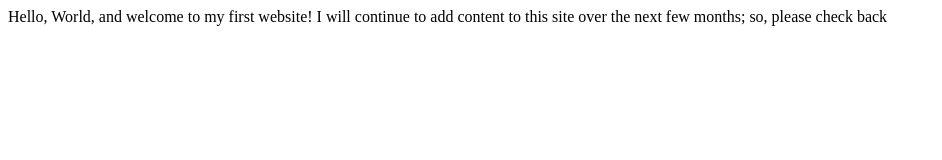
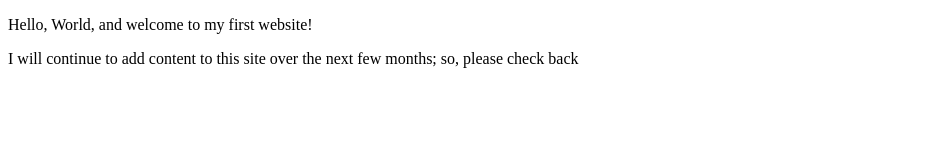
Before and after one commit to ghostboygod/lavigneg.github.io, a plain HTML site: page index.html in a window 1280 px wide. Shown: the whole page, without its empty margins (0-942 px from the left). Drawn offline with Linux system fonts and the light colour scheme.

Commit message:
Update index.html

```diff
--- a/index.html
+++ b/index.html
@@ -7,7 +7,7 @@
         <title>CE Truffaut | Web Developer</title>
     </head>
     <body>
-       Hello, World, and welcome to my first website!
-        I will continue to add content to this site over the next few months; so, please check back
+       <p></p>Hello, World, and welcome to my first website!
+        </p>I will continue to add content to this site over the next few months; so, please check back
     </body>
 </html>
```
